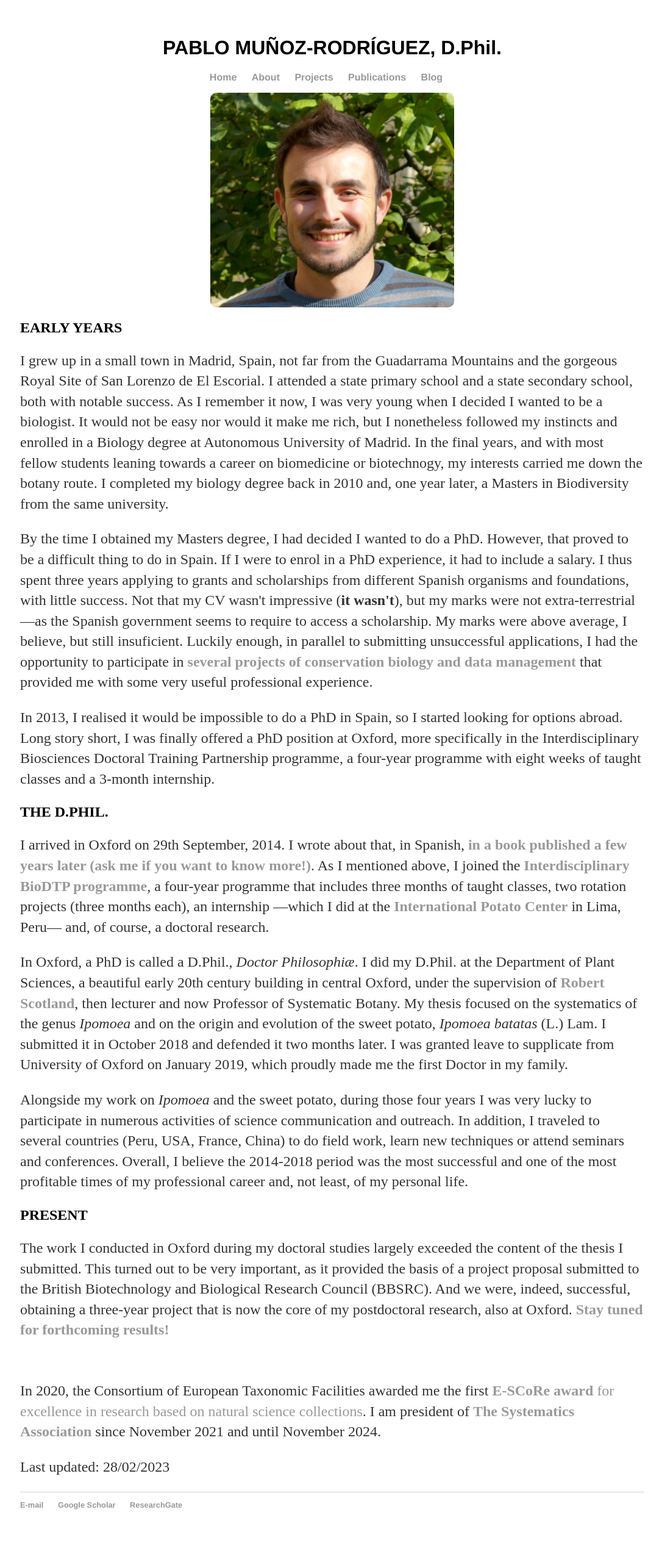
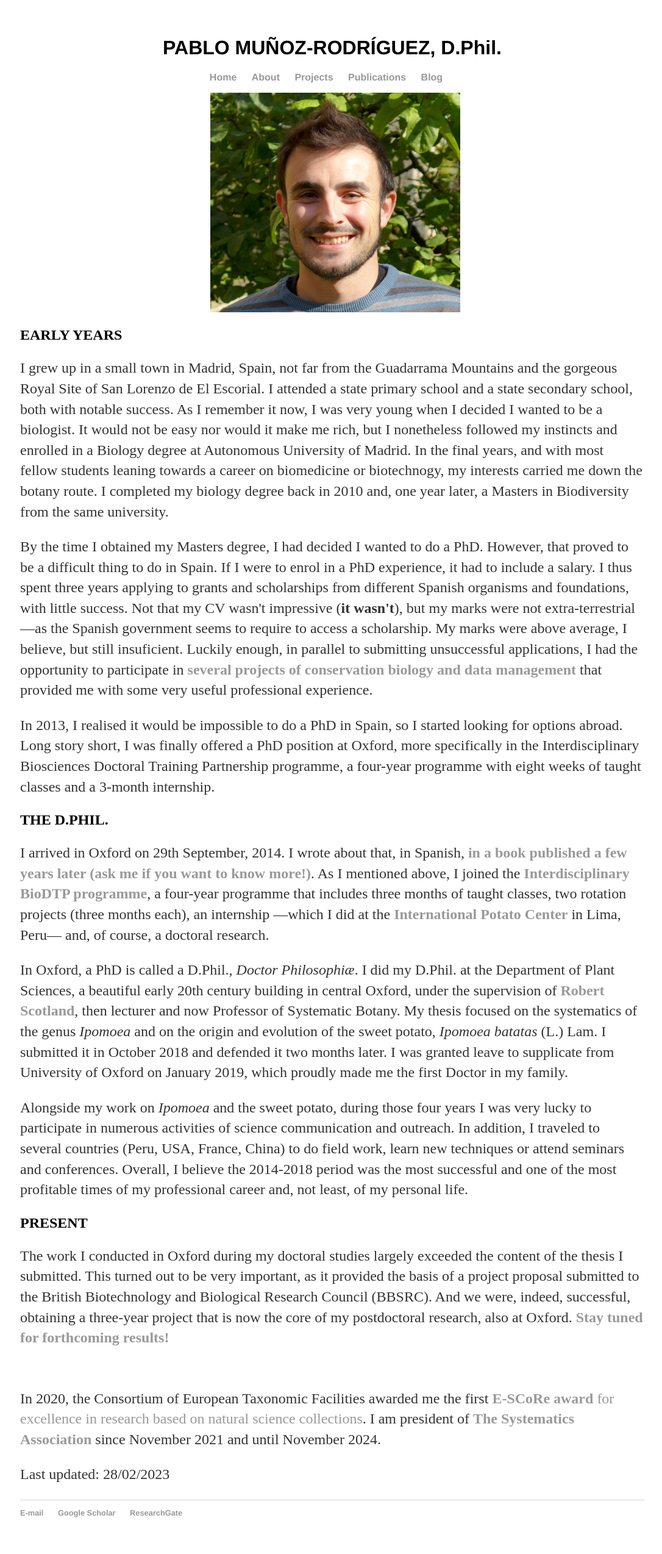
Before and after one commit to pablomurod/pablomurod.github.io, a Jekyll site: the page built from about.html, in a window 1280 px wide. Shown: the whole page at 61% size, without its empty margins (95-1181 px from the left). Built offline with Jekyll 4.4.1, drawn with Linux system fonts in a browser that asks for light colours.

Commit message:
delete class

```diff
--- a/css/main.css
+++ b/css/main.css
@@ -60,7 +60,7 @@ ul.posts li {
 
 .profile_image_container { position:relative; width:50%; max-width:400px; max-height:400px; margin:auto; }
 
-.profile_image { display: block; width:100%; height:auto; border-radius:10px; margin:auto; }
+
 
 .overlay {
  position: absolute;
--- a/index.html
+++ b/index.html
@@ -5,7 +5,7 @@ title: Pablo Muñoz-Rodríguez, D.Phil.
 <!-- IMAGE -->
 
 <div class="cover_image_container">
-	<img src="/images/ipomoea_aequatoriensis_frontpage.jpg" alt="Ipomoea aequatoriensis plant growing on the roadside in a path in Ecuador." title="Cover picture" class="cover_picture" />
+	<img src="/images/ipomoea_aequatoriensis_frontpage.jpg" alt="Ipomoea aequatoriensis plant growing on the roadside in a path in Ecuador." title="Cover picture" />
 </div>
 
 <div class="blurb">
```
